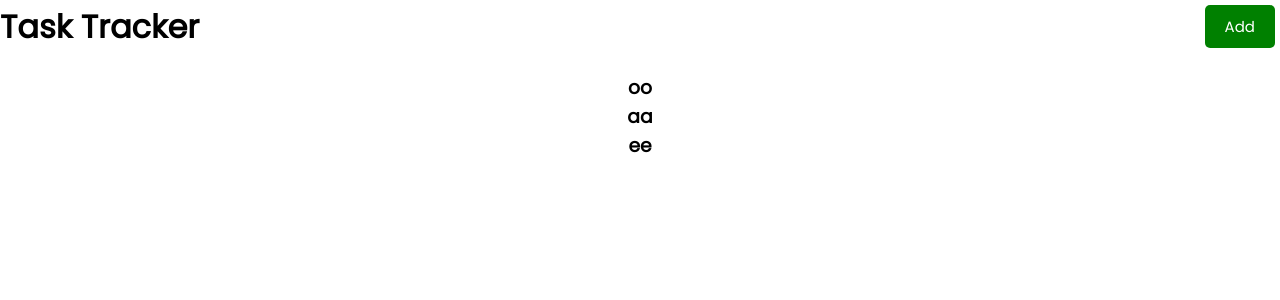
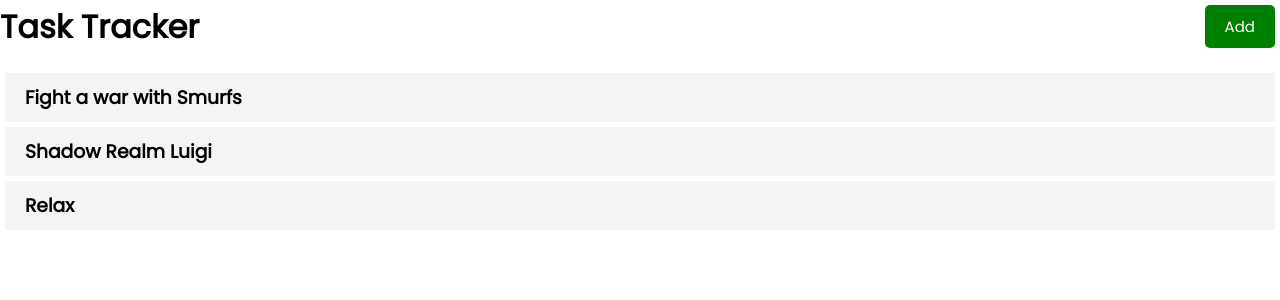
Before and after one commit to iandenegri/react-task-tracker, a React (Create React App) app: page / in a window 1280 px wide. Shown: the top 300 px of the page. Built offline with nearby package versions, Linux system fonts and the light colour scheme.

Commit message:
Set up component for single task

```diff
--- a/src/App.js
+++ b/src/App.js
@@ -12,15 +12,15 @@ function App() {
   const [tasks, setTasks] = useState(
     [
         {
-            text: 'oo',
+            text: 'Fight a war with Smurfs',
             id: 1
         },
         {
-            text: 'aa',
+            text: 'Shadow Realm Luigi',
             id:2
         },
         {
-            text: 'ee',
+            text: 'Relax',
             id:3
         },
     ]
--- a/src/components/Task.js
+++ b/src/components/Task.js
@@ -1,9 +1,9 @@
 import React from 'react'
 
-function Task() {
+function Task(props) {
     return (
-        <div>
-
+        <div className='task'>
+            <h3>{props.task.text}</h3>
         </div>
     )
 }
--- a/src/components/Tasks.js
+++ b/src/components/Tasks.js
@@ -1,11 +1,13 @@
 import React from 'react'
+
+import Task from './Task'
 
 const Tasks = (props) => {
     return (
         <div>
             {props.tasks.map(
                 function(task){
-                    return (<h3 key={task.id}>{task.text}</h3>)
+                    return (<Task key={task.id} task={task} />)
                 }
             )}
         </div>
```
